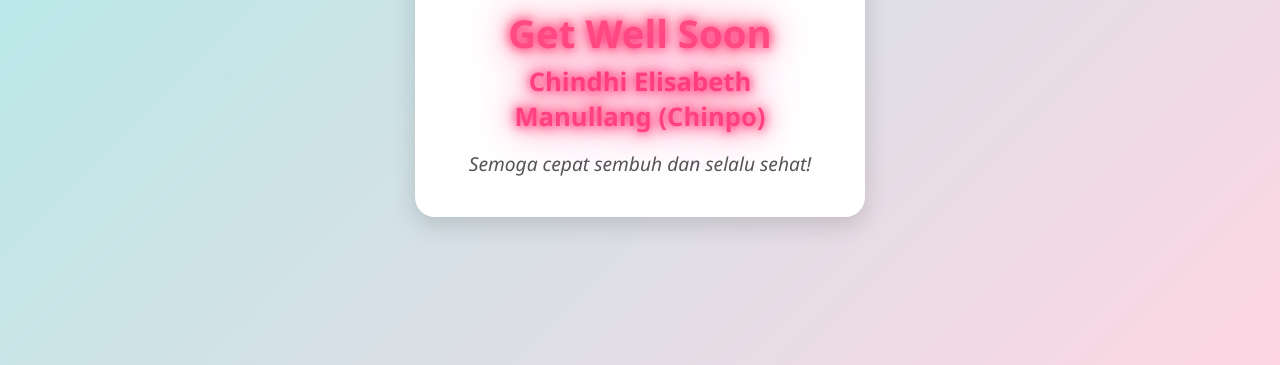
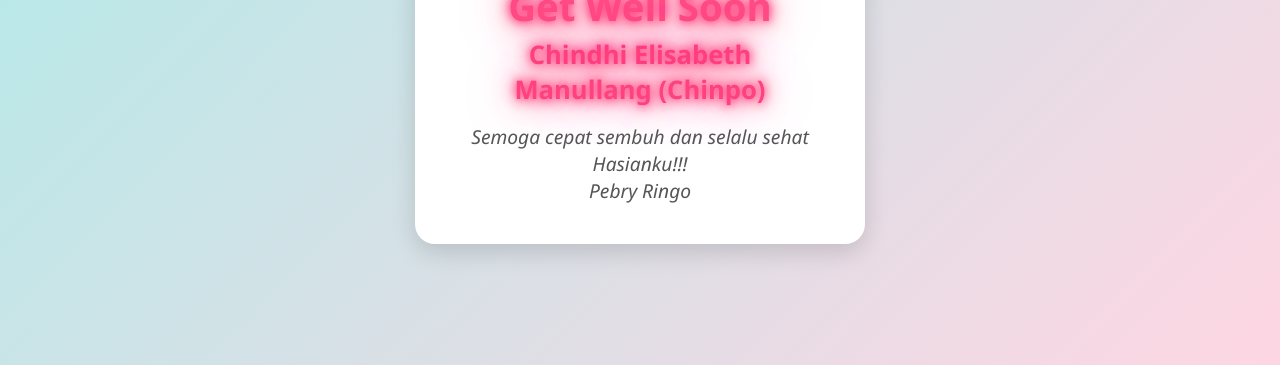
Before and after one commit to Pebryringo/getwellsoon-chinpo, a plain HTML site: page index.html in a window 1280 px wide. Shown: the part 435-800 px from the top of the page. Drawn offline with Linux system fonts and the light colour scheme.

Commit message:
index.html

```diff
--- a/index.html
+++ b/index.html
@@ -115,7 +115,8 @@
       Get Well Soon<br />
       <span class="name">Chindhi Elisabeth Manullang (Chinpo)</span>
     </h1>
-    <p class="wish">Semoga cepat sembuh dan selalu sehat!</p>
+    <p class="wish">Semoga cepat sembuh dan selalu sehat Hasianku!!!</p>
+      <p class="wish">Pebry Ringo</p>
   </div>
 </body>
 </html>
```
